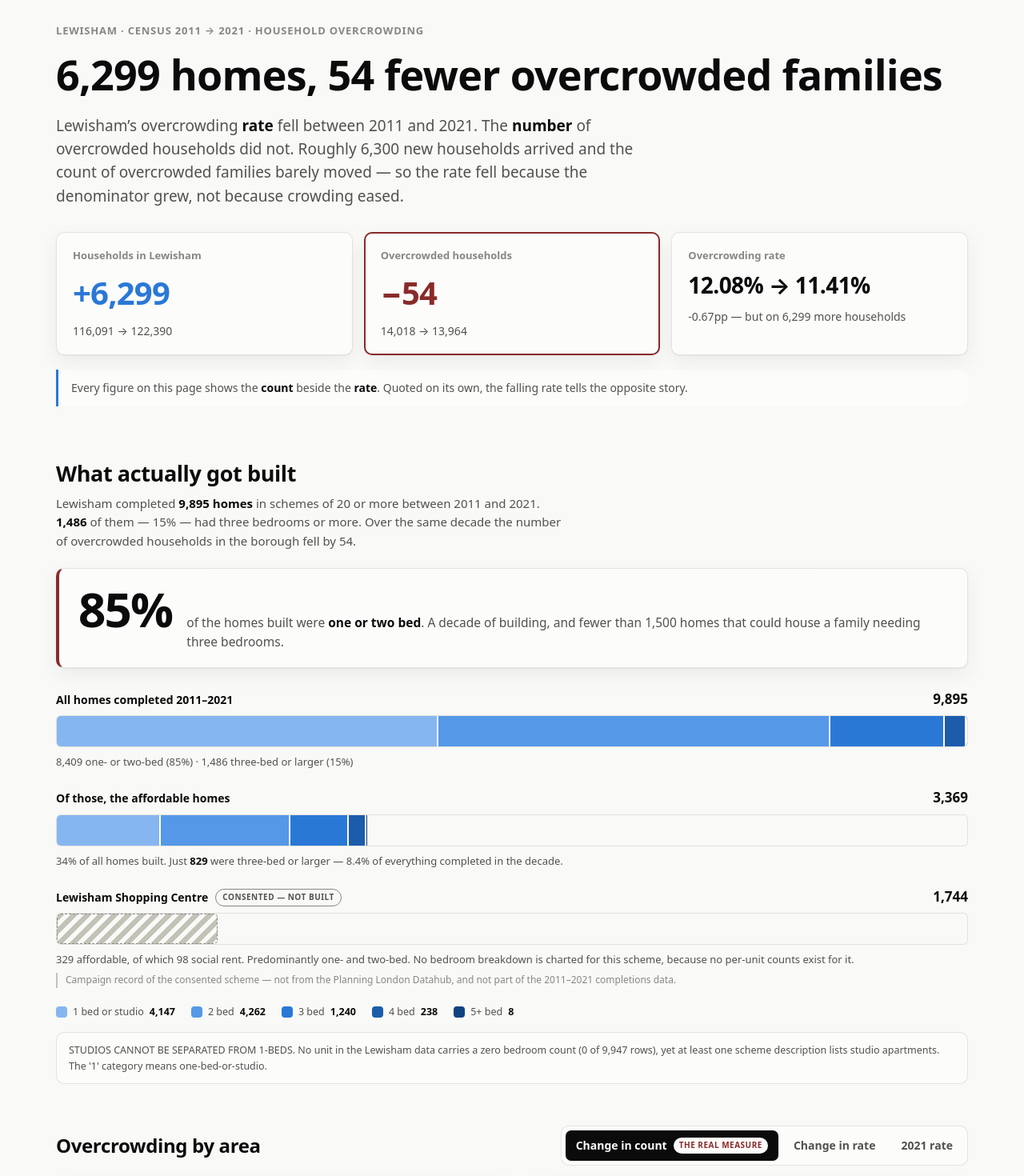
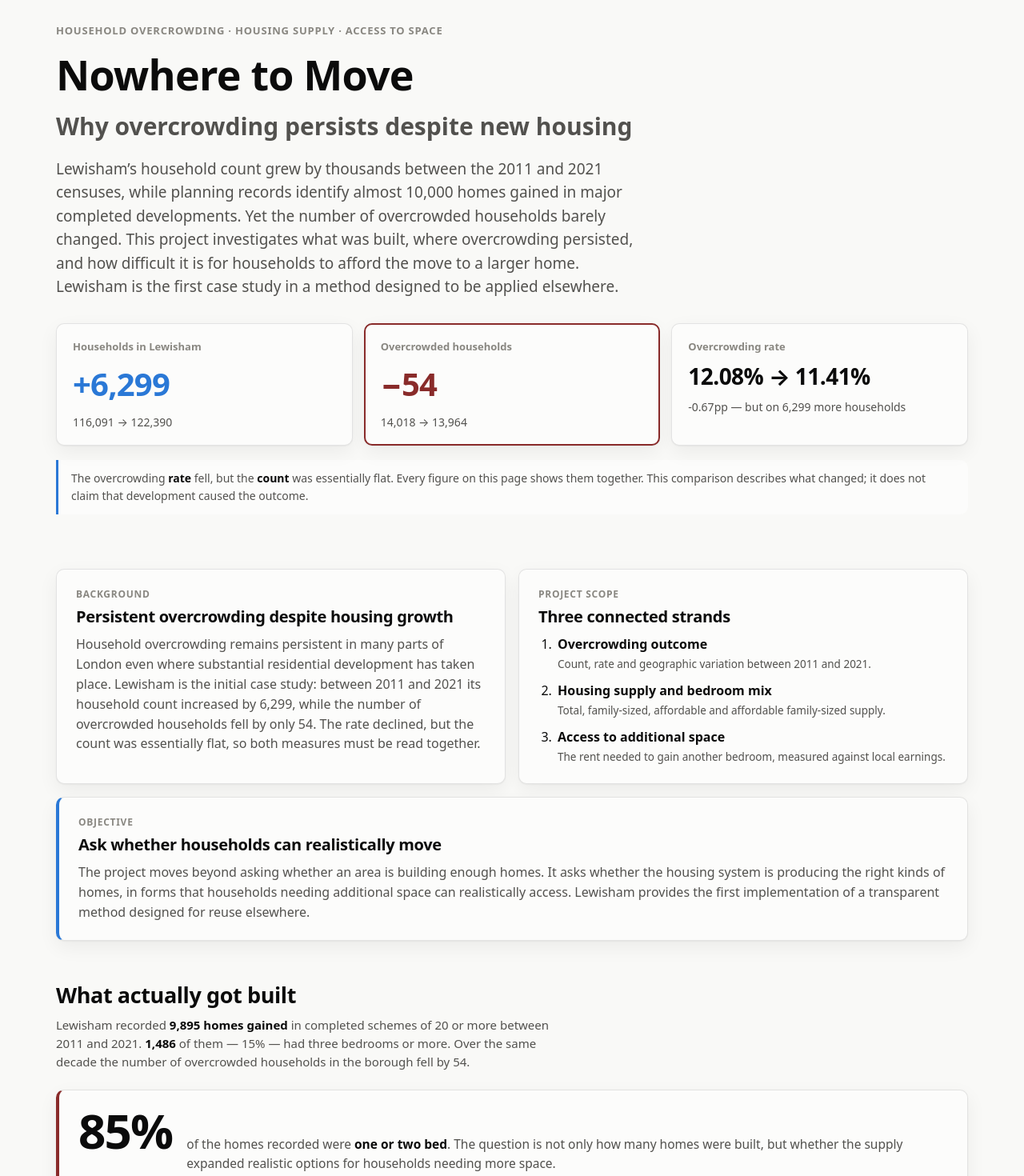
Before and after one commit to WWStoryMode/nowhere-to-move, a React (Vite) app: page / in a window 1280 px wide. Shown: the part 20-1490 px from the top of the page at 80% size. Built offline with nearby package versions, Linux system fonts and the light colour scheme.

Commit message:
Reframe project around persistent overcrowding

```diff
--- a/index.html
+++ b/index.html
@@ -3,8 +3,8 @@
   <head>
     <meta charset="UTF-8" />
     <meta name="viewport" content="width=device-width, initial-scale=1.0" />
-    <title>Nowhere to Move — Lewisham overcrowding, 2011–2021</title>
-    <meta name="description" content="6,299 more households in Lewisham. 54 fewer overcrowded ones. Census 2011-2021 overcrowding by MSOA." />
+    <title>Nowhere to Move — Why overcrowding persists despite new housing</title>
+    <meta name="description" content="An evidence-based investigation of persistent household overcrowding, housing bedroom mix and access to additional space, beginning with Lewisham." />
   </head>
   <body>
     <div id="root"></div>
--- a/package.json
+++ b/package.json
@@ -3,7 +3,7 @@
   "private": true,
   "version": "1.0.0",
   "type": "module",
-  "description": "Lewisham overcrowding choropleth - Save Lewisham Shopping Centre evidence pack",
+  "description": "A reusable investigation of persistent household overcrowding, beginning with Lewisham",
   "scripts": {
     "dev": "vite",
     "build": "vite build",
--- a/src/App.jsx
+++ b/src/App.jsx
@@ -1,5 +1,6 @@
 import { useEffect, useMemo, useRef, useState } from 'react'
 import Header from './components/Header.jsx'
+import ProjectOverview from './components/ProjectOverview.jsx'
 import BedroomMix from './components/BedroomMix.jsx'
 import ViewToggle from './components/ViewToggle.jsx'
 import MapPanel from './components/MapPanel.jsx'
@@ -9,6 +10,9 @@ import HouseholdsChart from './components/HouseholdsChart.jsx'
 import TableView from './components/TableView.jsx'
 import LimitationsBox from './components/LimitationsBox.jsx'
 import Footer from './components/Footer.jsx'
+import AccessToSpace from './components/AccessToSpace.jsx'
+import CurrentCaseStudy from './components/CurrentCaseStudy.jsx'
+import MethodSection from './components/MethodSection.jsx'
 import { VIEWS } from './lib/palette.js'
 import { areas } from './lib/data.js'
 
@@ -78,6 +82,7 @@ export default function App() {
   return (
     <div className="app">
       <Header />
+      <ProjectOverview />
 
       <BedroomMix dark={dark} />
 
@@ -98,6 +103,9 @@ export default function App() {
 
       <HouseholdsChart />
       <TableView onSelect={selectFromTable} />
+      <AccessToSpace />
+      <CurrentCaseStudy />
+      <MethodSection />
       <LimitationsBox />
       <Footer />
     </div>
--- /dev/null
+++ b/src/components/AccessToSpace.jsx
@@ -0,0 +1,20 @@
+export default function AccessToSpace() {
+  return (
+    <section className="section text-section" aria-labelledby="access-h">
+      <p className="section-kicker">Next analytical strand</p>
+      <h2 id="access-h">The cost of gaining one more bedroom</h2>
+      <p className="section-lede">
+        Supply is only part of the question. A suitably sized home must also be within
+        reach. The next strand will ask: <strong>how much of a typical resident’s annual
+        earnings would be consumed simply by gaining one additional bedroom?</strong>
+      </p>
+      <p>
+        Monthly Lewisham rents by bedroom count from the ONS Price Index of Private Rents
+        will be used to calculate the cost of moving from one to two bedrooms, two to three,
+        and three to four or more. Annualised step-up costs will then be compared with median
+        annual gross earnings for full-time Lewisham residents from ASHE. No findings are
+        reported here until those data have been integrated and checked.
+      </p>
+    </section>
+  )
+}
--- a/src/components/BedroomMix.jsx
+++ b/src/components/BedroomMix.jsx
@@ -1,5 +1,4 @@
 import { devSummary } from '../lib/data.js'
-import { CONSENTED } from '../lib/consented.js'
 import { HEADLINE } from '../lib/headline.js'
 import { bedroomRamp, BEDROOM_KEYS, BEDROOM_LABELS } from '../lib/palette.js'
 import { n } from '../lib/format.js'
@@ -37,8 +36,9 @@ export default function BedroomMix({ dark }) {
     <section className="section mix" aria-labelledby="mix-h">
       <h2 id="mix-h">What actually got built</h2>
       <p className="section-lede">
-        Lewisham completed <strong>{n(s.homes_gained)} homes</strong> in schemes of 20 or
-        more between 2011 and 2021. <strong>{n(s.three_plus_bed)}</strong> of them — {' '}
+        Lewisham recorded <strong>{n(s.homes_gained)} homes gained</strong> in completed
+        schemes of 20 or more between 2011 and 2021. <strong>{n(s.three_plus_bed)}</strong>{' '}
+        of them — {' '}
         {s.three_plus_bed_pct}% — had three bedrooms or more. Over the same decade the
         number of overcrowded households in the borough fell by{' '}
         {Math.abs(HEADLINE.change.overcrowded)}.
@@ -47,8 +47,9 @@ export default function BedroomMix({ dark }) {
       <div className="mix-hero">
         <span className="mix-hero-fig">{s.one_or_two_bed_pct}%</span>
         <span className="mix-hero-text">
-          of the homes built were <strong>one or two bed</strong>. A decade of building,
-          and fewer than 1,500 homes that could house a family needing three bedrooms.
+          of the homes recorded were <strong>one or two bed</strong>. The question is not
+          only how many homes were built, but whether the supply expanded realistic options
+          for households needing more space.
         </span>
       </div>
 
@@ -82,26 +83,6 @@ export default function BedroomMix({ dark }) {
           </p>
         </li>
 
-        <li className="mix-row--consented">
-          <div className="mix-row-head">
-            <span className="mix-row-name">
-              {CONSENTED.name} <span className="mix-badge">{CONSENTED.badge}</span>
-            </span>
-            <span className="mix-row-val">{n(CONSENTED.homes)}</span>
-          </div>
-          <div className="mix-bar" role="img"
-            aria-label={`${CONSENTED.name}, consented but not built: ${n(CONSENTED.homes)} homes of which ${n(CONSENTED.affordable)} affordable, shown on the same scale`}>
-            <span className="mix-seg mix-seg--consented"
-              style={{ width: `${(CONSENTED.homes / axis) * 100}%` }} />
-            <span className="mix-rest" style={{ width: `${(1 - CONSENTED.homes / axis) * 100}%` }} />
-          </div>
-          <p className="mix-row-note">
-            {n(CONSENTED.affordable)} affordable, of which {CONSENTED.socialRent} social rent.{' '}
-            {CONSENTED.bedroomNote} No bedroom breakdown is charted for this scheme, because
-            no per-unit counts exist for it.
-          </p>
-          <p className="mix-attrib">{CONSENTED.attribution}</p>
-        </li>
       </ol>
 
       <ul className="mix-legend">
--- /dev/null
+++ b/src/components/CurrentCaseStudy.jsx
@@ -0,0 +1,27 @@
+import { CONSENTED } from '../lib/consented.js'
+import { n } from '../lib/format.js'
+
+export default function CurrentCaseStudy() {
+  return (
+    <section className="section case-study" aria-labelledby="case-h">
+      <p className="section-kicker">Contemporary case study</p>
+      <h2 id="case-h">Lewisham Shopping Centre redevelopment</h2>
+      <p className="section-lede">
+        The consented redevelopment is a live example of current debates about housing
+        quantity, affordability and bedroom mix. It connects the historical 2011–2021
+        evidence with decisions about what is built next; it is not treated as a cause of
+        the overcrowding recorded by either census.
+      </p>
+      <div className="case-stats">
+        <div><strong>{n(CONSENTED.homes)}</strong><span>conventional homes</span></div>
+        <div><strong>{n(CONSENTED.affordable)}</strong><span>affordable homes</span></div>
+        <div><strong>{n(CONSENTED.socialRent)}</strong><span>social-rent homes</span></div>
+      </div>
+      <p>
+        {CONSENTED.bedroomNote} No bedroom breakdown is charted because verified per-unit
+        counts are not present in this repository.
+      </p>
+      <p className="mix-attrib">{CONSENTED.attribution}</p>
+    </section>
+  )
+}
--- a/src/components/Header.jsx
+++ b/src/components/Header.jsx
@@ -5,13 +5,16 @@ export default function Header() {
   const { y2011, y2021, change } = HEADLINE
   return (
     <header className="header">
-      <p className="eyebrow">Lewisham · Census 2011 → 2021 · household overcrowding</p>
-      <h1>6,299 homes, 54 fewer overcrowded families</h1>
+      <p className="eyebrow">Household overcrowding · housing supply · access to space</p>
+      <h1>Nowhere to Move</h1>
+      <p className="subtitle">Why overcrowding persists despite new housing</p>
       <p className="standfirst">
-        Lewisham’s overcrowding <strong>rate</strong> fell between 2011 and 2021. The{' '}
-        <strong>number</strong> of overcrowded households did not. Roughly 6,300 new
-        households arrived and the count of overcrowded families barely moved — so the
-        rate fell because the denominator grew, not because crowding eased.
+        Lewisham’s household count grew by thousands between the 2011 and 2021 censuses,
+        while planning records identify almost 10,000 homes gained in major completed
+        developments. Yet the number of overcrowded households barely changed. This project
+        investigates what was built, where overcrowding persisted, and how difficult it is
+        for households to afford the move to a larger home. Lewisham is the first case study
+        in a method designed to be applied elsewhere.
       </p>
 
       <div className="stat-row">
@@ -43,8 +46,9 @@ export default function Header() {
       </div>
 
       <p className="pairing-note">
-        Every figure on this page shows the <strong>count</strong> beside the{' '}
-        <strong>rate</strong>. Quoted on its own, the falling rate tells the opposite story.
+        The overcrowding <strong>rate</strong> fell, but the <strong>count</strong> was
+        essentially flat. Every figure on this page shows them together. This comparison
+        describes what changed; it does not claim that development caused the outcome.
       </p>
     </header>
   )
--- /dev/null
+++ b/src/components/MethodSection.jsx
@@ -0,0 +1,24 @@
+export default function MethodSection() {
+  return (
+    <section className="section text-section" aria-labelledby="method-h">
+      <p className="section-kicker">Method and reuse</p>
+      <h2 id="method-h">A framework designed to travel</h2>
+      <p className="section-lede">
+        The method combines three connected strands: the overcrowding outcome, the bedroom
+        mix of housing supply, and the cost of accessing an additional bedroom relative to
+        local earnings.
+      </p>
+      <p>
+        Census, rent and earnings measures come from national official datasets and can
+        potentially be applied to other areas. The development analysis currently relies on
+        the GLA Planning London Datahub, making the present workflow especially suited to
+        London. Outside London, a comparable local development dataset would need to be
+        identified and its coverage tested.
+      </p>
+      <p>
+        The project is designed to be reusable across London boroughs and adaptable to other
+        English local authorities where comparable development data is available.
+      </p>
+    </section>
+  )
+}
--- /dev/null
+++ b/src/components/ProjectOverview.jsx
@@ -0,0 +1,47 @@
+export default function ProjectOverview() {
+  return (
+    <section className="section overview" aria-label="Project background, scope and objective">
+      <div className="overview-block">
+        <p className="section-kicker">Background</p>
+        <h2>Persistent overcrowding despite housing growth</h2>
+        <p>
+          Household overcrowding remains persistent in many parts of London even where
+          substantial residential development has taken place. Lewisham is the initial case
+          study: between 2011 and 2021 its household count increased by 6,299, while the
+          number of overcrowded households fell by only 54. The rate declined, but the count
+          was essentially flat, so both measures must be read together.
+        </p>
+      </div>
+
+      <div className="overview-block">
+        <p className="section-kicker">Project scope</p>
+        <h2>Three connected strands</h2>
+        <ol className="overview-strands">
+          <li>
+            <strong>Overcrowding outcome</strong>
+            <span>Count, rate and geographic variation between 2011 and 2021.</span>
+          </li>
+          <li>
+            <strong>Housing supply and bedroom mix</strong>
+            <span>Total, family-sized, affordable and affordable family-sized supply.</span>
+          </li>
+          <li>
+            <strong>Access to additional space</strong>
+            <span>The rent needed to gain another bedroom, measured against local earnings.</span>
+          </li>
+        </ol>
+      </div>
+
+      <div className="overview-block overview-block--objective">
+        <p className="section-kicker">Objective</p>
+        <h2>Ask whether households can realistically move</h2>
+        <p>
+          The project moves beyond asking whether an area is building enough homes. It asks
+          whether the housing system is producing the right kinds of homes, in forms that
+          households needing additional space can realistically access. Lewisham provides
+          the first implementation of a transparent method designed for reuse elsewhere.
+        </p>
+      </div>
+    </section>
+  )
+}
--- a/src/lib/consented.js
+++ b/src/lib/consented.js
@@ -1,6 +1,6 @@
 // The consented Lewisham Shopping Centre scheme.
 //
-// These figures are the CAMPAIGN'S OWN RECORD of the consent. They are not from
+// These figures are a project record of the consent. They are not from
 // the Planning London Datahub and are not part of the 2011-2021 completions
 // data, which is why `attribution` is rendered wherever these numbers appear -
 // every other figure on the page is traceable to a published source, and this
@@ -16,6 +16,6 @@ export const CONSENTED = {
   socialRent: 98,
   bedroomNote: 'Predominantly one- and two-bed.',
   attribution:
-    "Campaign record of the consented scheme — not from the Planning London " +
+    "Project record of the consented scheme — not from the Planning London " +
     "Datahub, and not part of the 2011–2021 completions data.",
 }
--- a/src/styles.css
+++ b/src/styles.css
@@ -53,6 +53,7 @@ a { color: var(--accent); }
   color: var(--muted); margin: 0 0 14px;
 }
 .header h1 { font-size: clamp(30px, 5.6vw, 52px); font-weight: 700; margin: 0 0 18px; }
+.subtitle { font-size: clamp(21px, 3.5vw, 30px); font-weight: 650; margin: -8px 0 16px; color: var(--ink-2); }
 .standfirst {
   font-size: clamp(16px, 2.1vw, 19px); color: var(--ink-2); max-width: 68ch; margin: 0 0 30px;
 }
@@ -82,6 +83,33 @@ a { color: var(--accent); }
 .section > h2 { font-size: clamp(21px, 3vw, 27px); margin-bottom: 10px; }
 .section-lede { color: var(--ink-2); max-width: 74ch; margin: 0 0 22px; font-size: 15px; }
 .section-lede strong { color: var(--ink); }
+.section-kicker {
+  margin: 0 0 7px; color: var(--muted); font-size: 12px; font-weight: 700;
+  letter-spacing: .06em; text-transform: uppercase;
+}
+.text-section, .case-study {
+  background: var(--surface); border: 1px solid var(--border); border-radius: var(--r);
+  padding: 24px; box-shadow: var(--shadow);
+}
+.text-section > p:last-child, .case-study > p:last-child { margin-bottom: 0; }
+.overview {
+  display: grid; grid-template-columns: repeat(2, minmax(0, 1fr)); gap: 16px;
+}
+.overview-block {
+  background: var(--surface); border: 1px solid var(--border); border-radius: var(--r);
+  padding: 22px 24px; box-shadow: var(--shadow);
+}
+.overview-block h2 { font-size: 20px; margin-bottom: 10px; }
+.overview-block > p:last-child { color: var(--ink-2); margin: 0; }
+.overview-block--objective { grid-column: 1 / -1; border-left: 4px solid var(--accent); }
+.overview-strands { margin: 0; padding-left: 21px; display: grid; gap: 10px; }
+.overview-strands li { padding-left: 3px; }
+.overview-strands strong, .overview-strands span { display: block; }
+.overview-strands span { color: var(--ink-2); font-size: 13.5px; margin-top: 2px; }
+.case-stats { display: grid; grid-template-columns: repeat(3, 1fr); gap: 12px; margin: 22px 0; }
+.case-stats div { background: var(--plane); border-radius: 8px; padding: 15px; display: flex; flex-direction: column; }
+.case-stats strong { font-size: 26px; font-variant-numeric: tabular-nums; }
+.case-stats span { color: var(--ink-2); font-size: 13px; }
 
 .map-head { display: flex; flex-wrap: wrap; gap: 14px; align-items: center; justify-content: space-between; margin-bottom: 18px; }
 
@@ -216,6 +244,9 @@ a { color: var(--accent); }
   .sources div { grid-template-columns: 1fr; gap: 2px; }
   .toggle { width: 100%; flex-direction: column; }
   .toggle-btn { width: 100%; justify-content: space-between; padding: 11px 14px; }
+  .case-stats { grid-template-columns: 1fr; }
+  .overview { grid-template-columns: 1fr; }
+  .overview-block--objective { grid-column: auto; }
 }
 
 /* ---------- bedroom mix (primary panel) ---------- */
```
Also changed, not shown: 2 other files (tests, documents, lock files or other folders).
